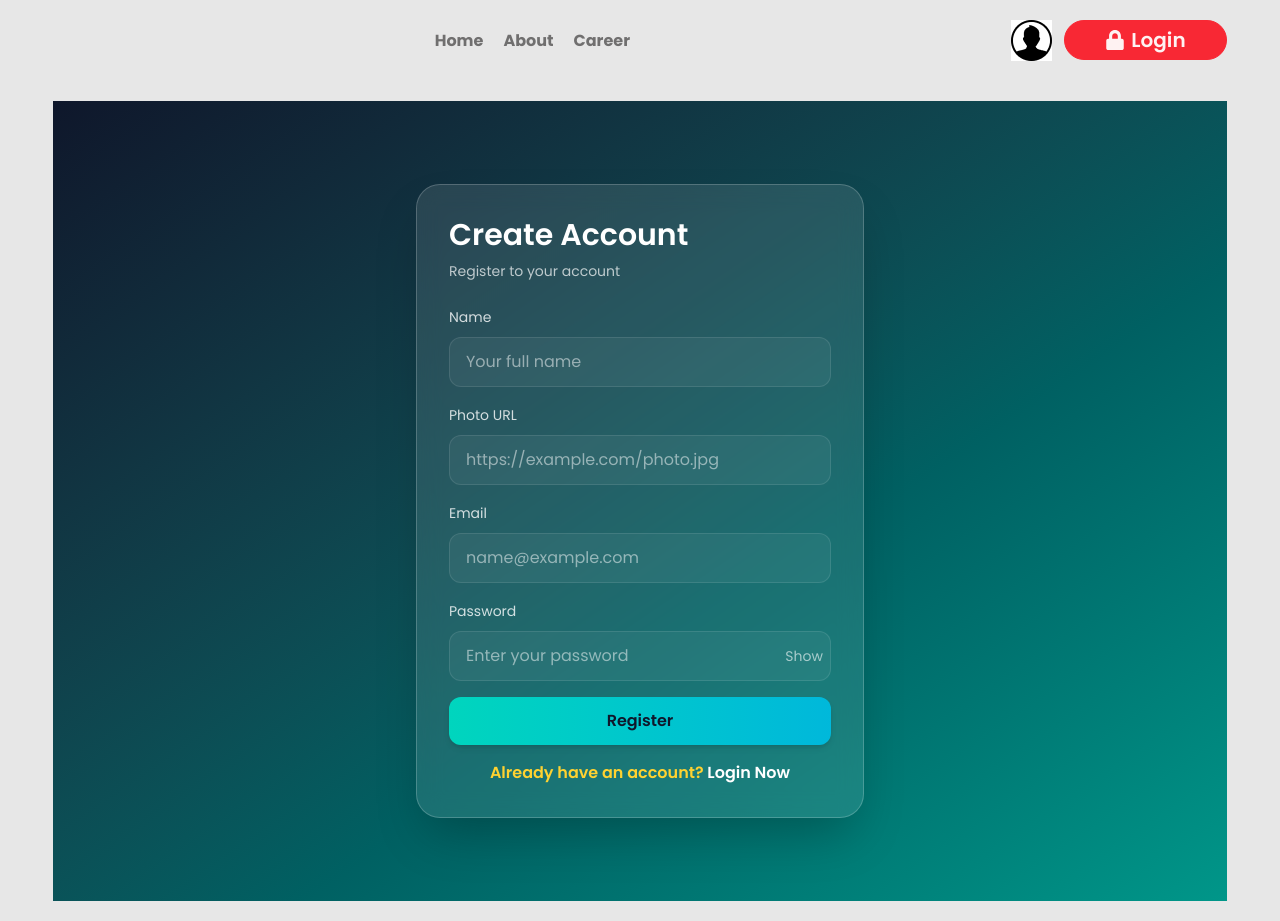
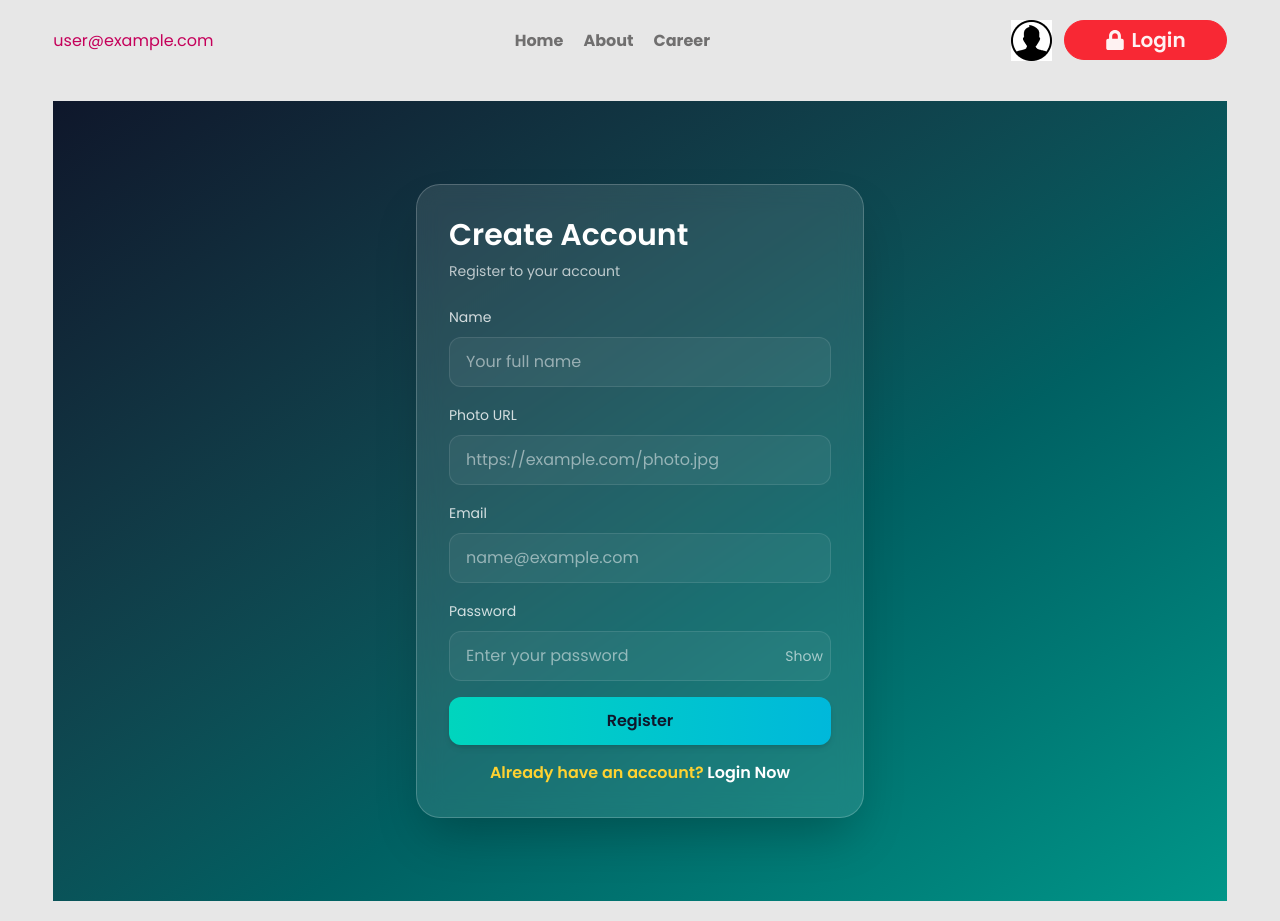
Before and after one commit to Smart-imran/Toy-Topia, a React (Vite) app: page /auth/register in a window 1280 px wide. Built offline with nearby package versions, Linux system fonts and the light colour scheme; no server answers; sample sign-in values are in the browser's storage.

Commit message:
register and firebase submit

```diff
--- a/src/components/Navbar.jsx
+++ b/src/components/Navbar.jsx
@@ -1,12 +1,14 @@
-import React from 'react'
+import React, { use } from 'react'
 import { Link, NavLink } from 'react-router';
 import userImg from "../assets/user.png";
 import { FaLock } from 'react-icons/fa';
+import { AuthContext } from '../provider/AuthProvider';
 
 function Navbar() {
+    const {user} = use(AuthContext)
   return (
    <div className='flex items-center justify-between'>
-            <div className=""></div>
+            <div className="">{user && user.email}</div>
             <div className="nav flex gap-5 font-bold text-accent">
                 <NavLink to="/">Home</NavLink>
                 <NavLink to="/about">About</NavLink>
--- a/src/components/pages/LogPage/Register.jsx
+++ b/src/components/pages/LogPage/Register.jsx
@@ -1,5 +1,6 @@
-import React, { useState } from "react";
+import React, { use, useState } from "react";
 import { Link } from "react-router";
+import { AuthContext } from "../../../provider/AuthProvider";
 
 const Register = () => {
   const [name, setName] = useState("");
@@ -14,8 +15,20 @@ const Register = () => {
     password: false,
   });
 
+  const { createUser,setUser } = use(AuthContext);
+
   const handleSubmit = (e) => {
     e.preventDefault();
+    createUser(email, password)
+      .then((result) => {
+        const user = result.user;
+        // console.log(user);
+        setUser(user);
+      })
+      .catch((error) => {
+        const errorMessage = error.message;
+        alert(errorMessage);
+      });
 
     let emailValid = /^[^\s@]+@[^\s@]+\.[^\s@]+$/.test(email);
     let passwordValid = password.length >= 6;
@@ -41,7 +54,9 @@ const Register = () => {
   return (
     <div className="min-h-screen flex items-center justify-center bg-gradient-to-br from-slate-900 to-teal-600 p-6">
       <div className="bg-white/10 backdrop-blur-md rounded-3xl p-8 shadow-2xl w-full max-w-md border border-white/20">
-        <h1 className="text-3xl font-semibold text-white mb-2">Create Account</h1>
+        <h1 className="text-3xl font-semibold text-white mb-2">
+          Create Account
+        </h1>
         <p className="text-sm text-white/70 mb-6">Register to your account</p>
 
         <form onSubmit={handleSubmit} className="space-y-4">
@@ -51,6 +66,7 @@ const Register = () => {
             <input
               type="text"
               value={name}
+              required
               onChange={(e) => setName(e.target.value)}
               placeholder="Your full name"
               className="mt-2 w-full rounded-xl px-4 py-3 bg-white/5 border border-white/10 text-white placeholder-white/50 focus:outline-none focus:ring-2 focus:ring-teal-300"
@@ -85,6 +101,7 @@ const Register = () => {
             <input
               type="email"
               value={email}
+              required
               onChange={(e) => setEmail(e.target.value)}
               placeholder="name@example.com"
               className="mt-2 w-full rounded-xl px-4 py-3 bg-white/5 border border-white/10 text-white placeholder-white/50 focus:outline-none focus:ring-2 focus:ring-teal-300"
@@ -103,6 +120,7 @@ const Register = () => {
               <input
                 type={showPassword ? "text" : "password"}
                 value={password}
+                required
                 onChange={(e) => setPassword(e.target.value)}
                 placeholder="Enter your password"
                 className="w-full rounded-xl px-4 py-3 bg-white/5 border border-white/10 text-white placeholder-white/50 focus:outline-none focus:ring-2 focus:ring-teal-300 pr-12"
--- a/src/firebase/firebase.config.js
+++ b/src/firebase/firebase.config.js
@@ -0,0 +1,17 @@
+// Import the functions you need from the SDKs you need
+import { initializeApp } from "firebase/app";
+
+// Firebase configuration from environment variables
+const firebaseConfig = {
+  apiKey: import.meta.env.VITE_apiKey,
+  authDomain: import.meta.env.VITE_authDomain,
+  projectId: import.meta.env.VITE_projectId,
+  storageBucket: import.meta.env.VITE_storageBucket,
+  messagingSenderId: import.meta.env.VITE_messagingSenderId,
+  appId: import.meta.env.VITE_appId,
+};
+
+// Initialize Firebase
+const app = initializeApp(firebaseConfig);
+
+export default app;
--- /dev/null
+++ b/src/provider/AuthProvider.jsx
@@ -0,0 +1,41 @@
+import React, { createContext, useEffect, useState } from "react";
+import app from "../firebase/firebase.config";
+import {
+  createUserWithEmailAndPassword,
+  getAuth,
+  onAuthStateChanged,
+} from "firebase/auth";
+
+export const AuthContext = createContext();
+
+const auth = getAuth(app);
+
+const AuthProvider = ({ children }) => {
+  const [user, setUser] = useState(null);
+
+  console.log(user);
+
+  const createUser = (email, password) => {
+    return createUserWithEmailAndPassword(auth, email, password);
+  };
+
+  useEffect(() => {
+    const unsSubscribe = onAuthStateChanged(auth, (currentUser) => {
+      setUser(currentUser);
+    });
+
+    return () => {
+      unsSubscribe();
+    };
+  }, []);
+
+  const authData = {
+    user,
+    setUser,
+    createUser,
+  };
+
+  return <AuthContext value={authData}>{children}</AuthContext>;
+};
+
+export default AuthProvider;
```
Also changed, not shown: src/main.jsx (+12 -9 lines).
